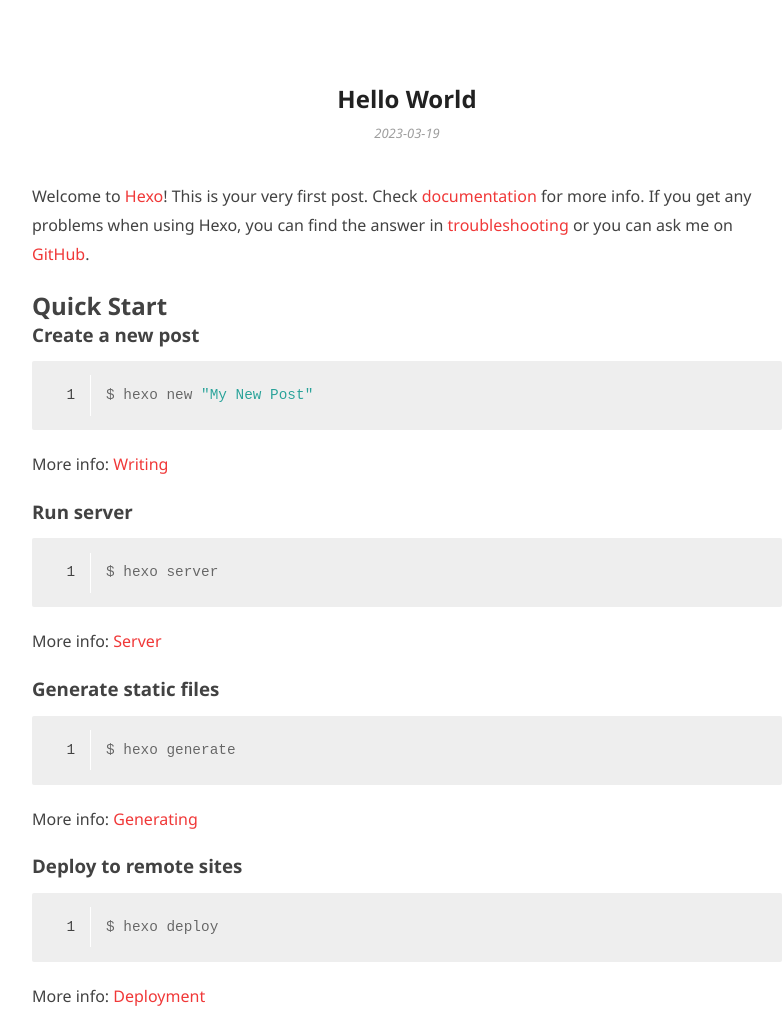
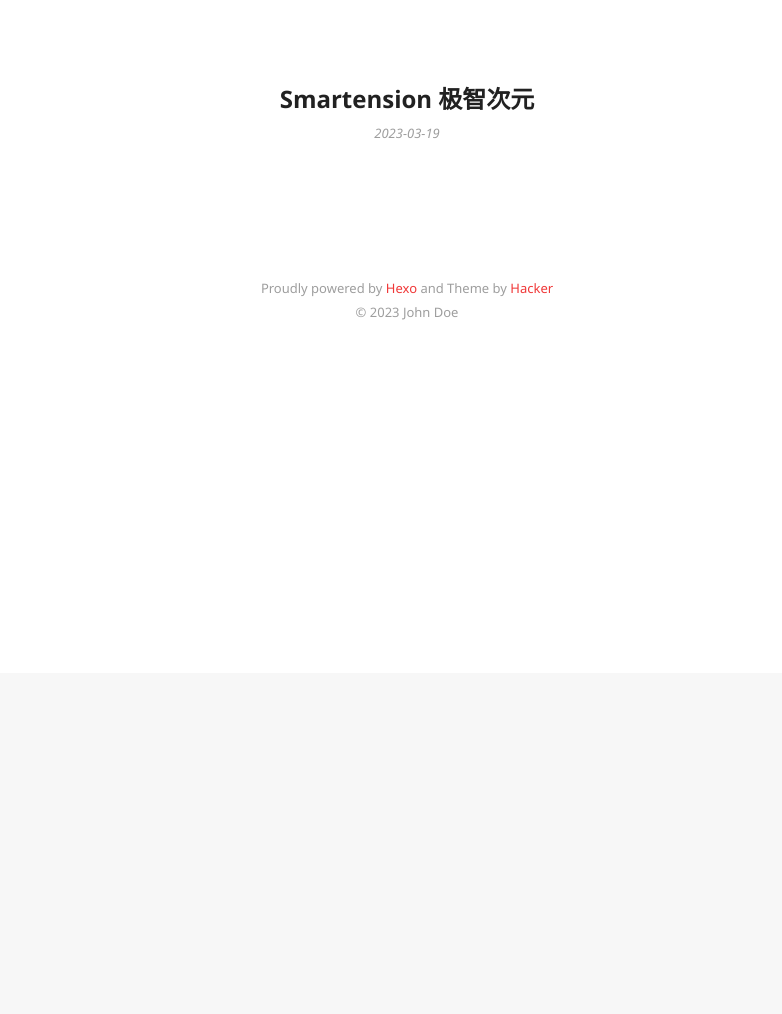
Before and after one commit to smartension/smartension.github.io, a plain HTML site: page 2023/03/19/hello-world/index.html in a window 1280 px wide. Shown: the part 127-1141 px from the top of the page, without its empty margins (233-1015 px from the left). After the commit the page ends 800 px from the top, so only its background shows below. Drawn offline with Linux system fonts and the light colour scheme.

Commit message:
Site updated: 2023-03-20 21:07:57

```diff
--- a/2023/03/19/hello-world/index.html
+++ b/2023/03/19/hello-world/index.html
@@ -3,14 +3,12 @@
 <head>
   <meta charset="utf-8">
 
-  <title>Hello World | Hexo</title>
+  <title>Smartension 极智次元 | Hexo</title>
 
 
   <meta name="author" content="John Doe">
 
 
-
-  <meta name="description" content="Welcome to Hexo! This is your very first post. Check documentation for more info. If you get any problems when using Hexo, you can find the answer in ">
 
 
 
@@ -22,7 +20,7 @@
   <meta name="apple-mobile-web-app-capable" content="yes">
   <meta name="apple-mobile-web-app-status-bar-style" content="black">
 
-  <meta property="og:title" content="Hello World"/>
+  <meta property="og:title" content="Smartension 极智次元"/>
 
   <meta property="og:site_name" content="Hexo"/>
 
@@ -59,7 +57,7 @@
 
 
 
-    <h3 class="article-title"><span>Hello World</span></h3>
+    <h3 class="article-title"><span>Smartension 极智次元</span></h3>
 
 
 
@@ -79,19 +77,6 @@
   <div class="article-content">
     <div class="entry">
 
-        <p>Welcome to <a target="_blank" rel="noopener" href="https://hexo.io/">Hexo</a>! This is your very first post. Check <a target="_blank" rel="noopener" href="https://hexo.io/docs/">documentation</a> for more info. If you get any problems when using Hexo, you can find the answer in <a target="_blank" rel="noopener" href="https://hexo.io/docs/troubleshooting.html">troubleshooting</a> or you can ask me on <a target="_blank" rel="noopener" href="https://github.com/hexojs/hexo/issues">GitHub</a>.</p>
-<h2 id="Quick-Start"><a href="#Quick-Start" class="headerlink" title="Quick Start"></a>Quick Start</h2><h3 id="Create-a-new-post"><a href="#Create-a-new-post" class="headerlink" title="Create a new post"></a>Create a new post</h3><figure class="highlight bash"><table><tr><td class="gutter"><pre><span class="line">1</span><br></pre></td><td class="code"><pre><span class="line">$ hexo new <span class="string">&quot;My New Post&quot;</span></span><br></pre></td></tr></table></figure>
-
-<p>More info: <a target="_blank" rel="noopener" href="https://hexo.io/docs/writing.html">Writing</a></p>
-<h3 id="Run-server"><a href="#Run-server" class="headerlink" title="Run server"></a>Run server</h3><figure class="highlight bash"><table><tr><td class="gutter"><pre><span class="line">1</span><br></pre></td><td class="code"><pre><span class="line">$ hexo server</span><br></pre></td></tr></table></figure>
-
-<p>More info: <a target="_blank" rel="noopener" href="https://hexo.io/docs/server.html">Server</a></p>
-<h3 id="Generate-static-files"><a href="#Generate-static-files" class="headerlink" title="Generate static files"></a>Generate static files</h3><figure class="highlight bash"><table><tr><td class="gutter"><pre><span class="line">1</span><br></pre></td><td class="code"><pre><span class="line">$ hexo generate</span><br></pre></td></tr></table></figure>
-
-<p>More info: <a target="_blank" rel="noopener" href="https://hexo.io/docs/generating.html">Generating</a></p>
-<h3 id="Deploy-to-remote-sites"><a href="#Deploy-to-remote-sites" class="headerlink" title="Deploy to remote sites"></a>Deploy to remote sites</h3><figure class="highlight bash"><table><tr><td class="gutter"><pre><span class="line">1</span><br></pre></td><td class="code"><pre><span class="line">$ hexo deploy</span><br></pre></td></tr></table></figure>
-
-<p>More info: <a target="_blank" rel="noopener" href="https://hexo.io/docs/one-command-deployment.html">Deployment</a></p>
 
 
     </div>
```
Also changed, not shown: archives/2023/03/index.html (+1 -1 lines), archives/2023/index.html (+1 -1 lines), archives/index.html (+1 -1 lines), index.html (+1 -14 lines).
